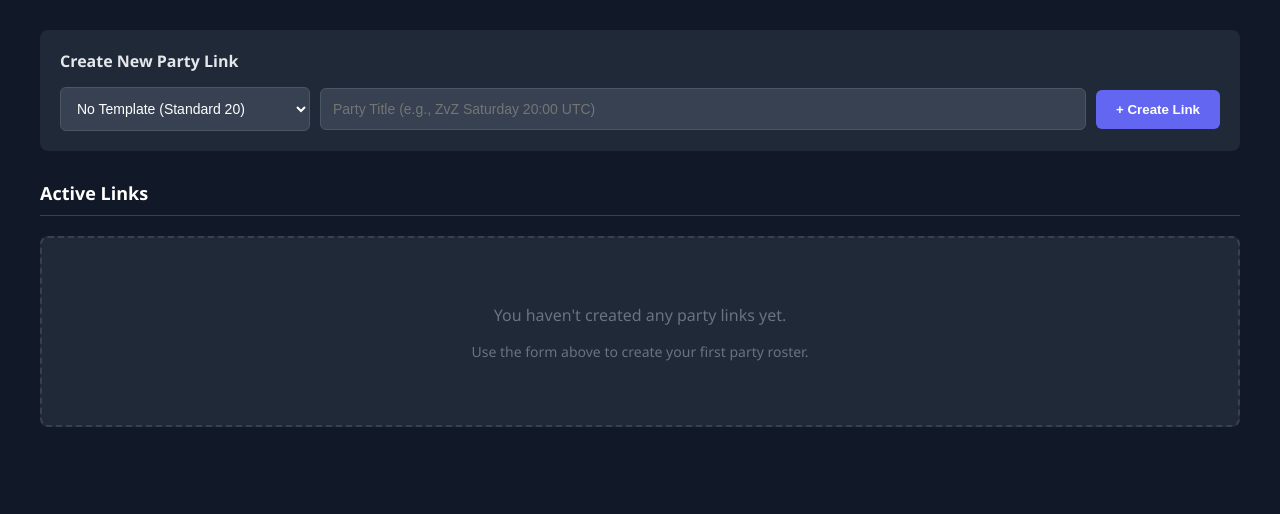
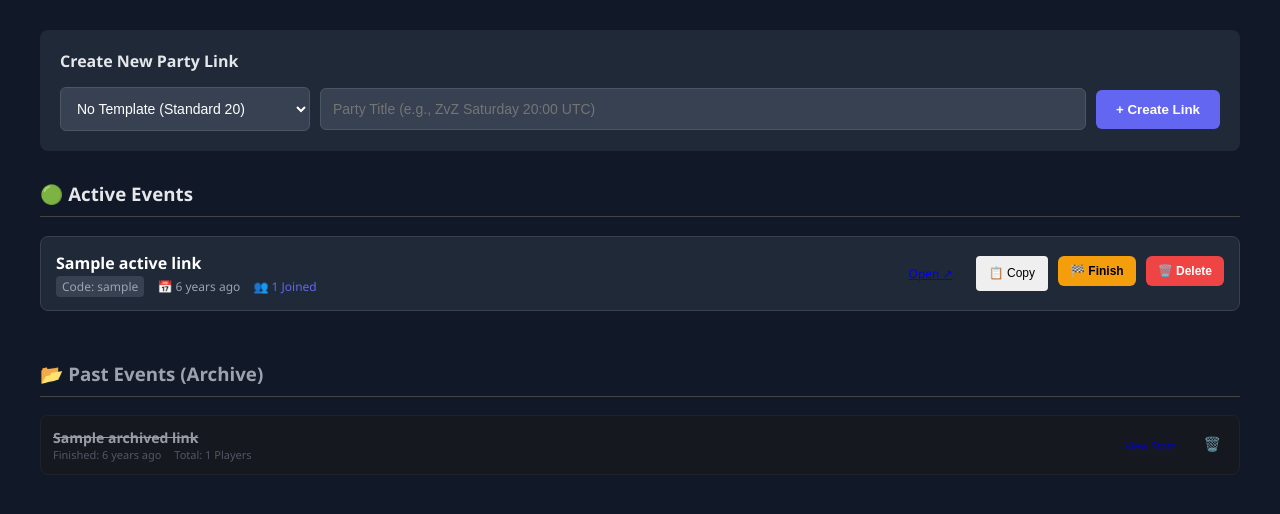
Before and after one commit to badgeekluck/albion-guild-mass, a Laravel app: template resources/views/dashboard.blade.php in a window 1280 px wide. Shown: the part 106-620 px from the top of the page. Run offline with Laravel 12, Linux system fonts and the light colour scheme; a user stored in the database is signed in; data comes from the database, SQL or seed files in the repository; tables that the repository leaves empty hold one stand-in row (values such as "Sample post"); the template is opened without the code that fills it: most values are stand-ins (such as "Sample title", 1, 10 or a date in 2020).

Commit message:
fix dashboard link

```diff
--- a/resources/views/dashboard.blade.php
+++ b/resources/views/dashboard.blade.php
@@ -103,55 +103,82 @@
         </form>
     </div>
 
-    <h3 style="border-bottom: 1px solid #374151; padding-bottom: 10px; margin-bottom: 20px; font-size: 18px; color: #fff;">Active Links</h3>
+    <h3 style="border-bottom: 1px solid #444; padding-bottom: 10px; margin-top: 30px;">
+        🟢 Active Events
+    </h3>
 
-    @if($links->count() > 0)
-        @foreach($links as $link)
-            @php
-                $templateCount = is_array($link->template_snapshot) ? count($link->template_snapshot) : 20;
-
-                $extraCount = $link->extra_slots ?? 0;
-
-                $totalSlots = $templateCount + $extraCount;
-
-                $filledSlots = $link->attendees_count ?? 0;
-            @endphp
-
-            <div class="link-card">
-                <div class="link-info">
-                    <h3>
+    @if($activeLinks->count() > 0)
+        @foreach($activeLinks as $link)
+            <div class="link-card" style="display:flex; justify-content:space-between; align-items:center; background:#1f2937; padding:15px; border-radius:8px; margin-bottom:10px; border:1px solid #374151;">
+                <div>
+                    <div style="font-weight:bold; font-size:16px; color:white;">
                         {{ $link->title ?? 'Untitled Party' }}
-                        <span class="badge {{ $filledSlots > 0 ? 'badge-green' : 'badge-gray' }}">
-                            {{ $filledSlots }} / {{ $totalSlots }} Joined
-                        </span>
-                        Created By:<span style="font-size: 11px; background: #4338ca; color: #c7d2fe; border: 1px solid #6366f1; padding: 2px 8px; border-radius: 12px; margin-left: 10px; font-weight: normal; vertical-align: middle;">
-        👑                   {{ $link->creator->name ?? 'Unknown' }}
-                        </span>
-                    </h3>
-                    <div class="link-meta">
-                        <span title="{{ $link->created_at }}">📅 {{ $link->created_at->diffForHumans() }}</span>
-                        <span style="font-family: monospace; background: #111827; padding: 2px 6px; border-radius: 4px; color: #d1d5db;">Code: {{ $link->slug }}</span>
-                        <a href="{{ url('/go/' . $link->slug) }}" target="_blank" class="link-url">Open Party Page ↗</a>
+                    </div>
+                    <div style="font-size:12px; color:#9ca3af; margin-top:4px;">
+                        <span style="background:#374151; padding:2px 6px; border-radius:4px;">Code: {{ $link->slug }}</span>
+                        <span style="margin-left:10px;">📅 {{ $link->created_at->diffForHumans() }}</span>
+                        <span style="margin-left:10px; color:#6366f1;">👥 {{ $link->attendees->count() }} Joined</span>
                     </div>
                 </div>
 
-                <div class="actions">
-                    <button onclick="copyToClipboard('{{ url('/go/' . $link->slug) }}')" class="btn-icon">
-                        📋 Copy URL
+                <div style="display:flex; gap:10px;">
+                    <a href="{{ route('party.show', $link->slug) }}" target="_blank" class="btn-secondary" style="font-size:12px;">Open ↗</a>
+
+                    <button onclick="navigator.clipboard.writeText('{{ route('party.show', $link->slug) }}'); alert('Copied!');" class="btn-secondary" style="font-size:12px;">
+                        📋 Copy
                     </button>
 
-                    <form action="{{ route('dashboard.delete', $link->id) }}" method="POST" onsubmit="return confirm('Are you sure you want to delete this link?')">
+                    <form action="{{ route('dashboard.archive', $link->id) }}" method="POST" onsubmit="return confirm('Etkinliği bitirip arşive kaldırmak istiyor musun?');">
+                        @csrf
+                        <button type="submit" style="background:#f59e0b; color:black; border:none; padding:8px 12px; border-radius:6px; font-weight:bold; cursor:pointer; font-size:12px;">
+                            🏁 Finish
+                        </button>
+                    </form>
+
+                    <form action="{{ route('dashboard.delete', $link->id) }}" method="POST" onsubmit="return confirm('DİKKAT: Bu işlem geri alınamaz! Silmek istediğine emin misin?');">
                         @csrf @method('DELETE')
-                        <button type="submit" class="btn-icon btn-delete">🗑 Delete</button>
+                        <button type="submit" style="background:#ef4444; color:white; border:none; padding:8px 12px; border-radius:6px; font-weight:bold; cursor:pointer; font-size:12px;">
+                            🗑️ Delete
+                        </button>
                     </form>
                 </div>
             </div>
         @endforeach
     @else
-        <div style="text-align: center; padding: 50px; color: #6b7280; border: 2px dashed #374151; border-radius: 8px; background: #1f2937;">
-            <p style="font-size: 16px;">You haven't created any party links yet.</p>
-            <p style="font-size: 14px;">Use the form above to create your first party roster.</p>
+        <p style="color:#666; font-style:italic;">No active events running.</p>
+    @endif
+
+
+    <h3 style="border-bottom: 1px solid #444; padding-bottom: 10px; margin-top: 50px; color:#9ca3af;">
+        📂 Past Events (Archive)
+    </h3>
+
+    @if($archivedLinks->count() > 0)
+        <div style="opacity: 0.7;"> @foreach($archivedLinks as $link)
+                <div class="link-card" style="display:flex; justify-content:space-between; align-items:center; background:#18181b; padding:12px; border-radius:8px; margin-bottom:8px; border:1px solid #27272a;">
+                    <div>
+                        <div style="font-weight:bold; font-size:14px; color:#d1d5db; text-decoration: line-through;">
+                            {{ $link->title ?? 'Untitled Party' }}
+                        </div>
+                        <div style="font-size:11px; color:#6b7280;">
+                            <span>Finished: {{ $link->updated_at->diffForHumans() }}</span>
+                            <span style="margin-left:10px;">Total: {{ $link->attendees->count() }} Players</span>
+                        </div>
+                    </div>
+
+                    <div style="display:flex; gap:10px;">
+                        <a href="{{ route('party.show', $link->slug) }}" class="btn-secondary" style="font-size:11px; padding:5px 10px;">View Stats</a>
+
+                        <form action="{{ route('dashboard.delete', $link->id) }}" method="POST" onsubmit="return confirm('Arşivden tamamen silmek istediğine emin misin?');">
+                            @csrf @method('DELETE')
+                            <button type="submit" style="background:none; border:none; color:#ef4444; cursor:pointer; font-size:14px;">🗑️</button>
+                        </form>
+                    </div>
+                </div>
+            @endforeach
         </div>
+    @else
+        <p style="color:#444; font-size:12px;">Archive is empty.</p>
     @endif
 
 </div>
--- a/routes/web.php
+++ b/routes/web.php
@@ -32,6 +32,8 @@ Route::middleware(['auth'])->group(function () {
     Route::get('/dashboard/attendance', [AttendanceController::class, 'index'])
         ->middleware(['auth'])
         ->name('attendance.index');
+
+    Route::post('/dashboard/archive/{id}', [DashboardController::class, 'archiveLink'])->name('dashboard.archive');
 
 });
 
```
Also changed, not shown: app/Http/Controllers/DashboardController.php (+23 -14 lines), database/migrations/2026_02_16_220101_add_status_to_shared_links.php (added).
